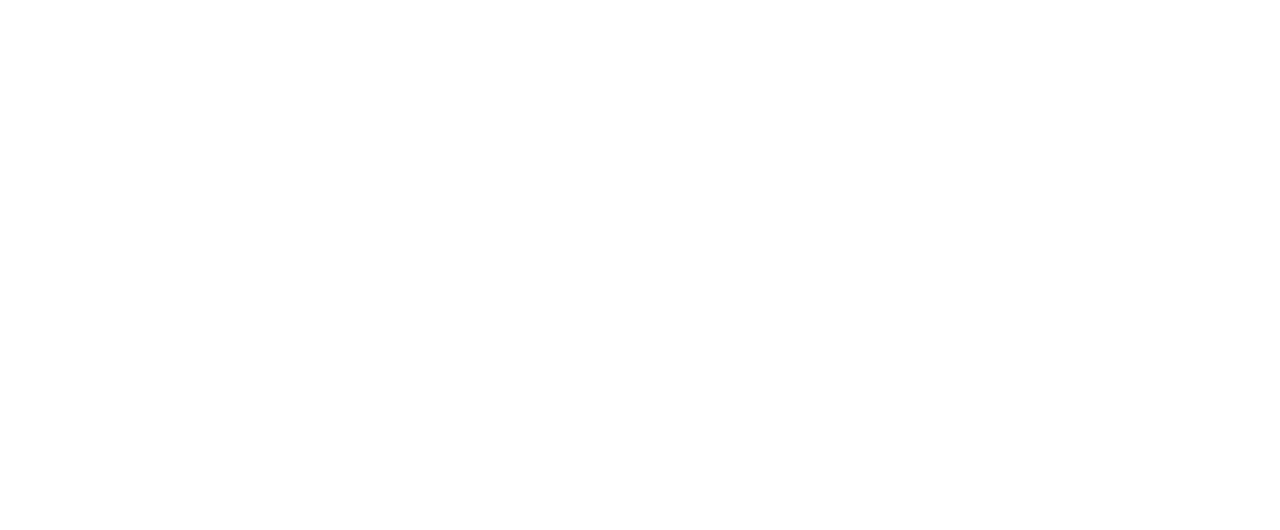
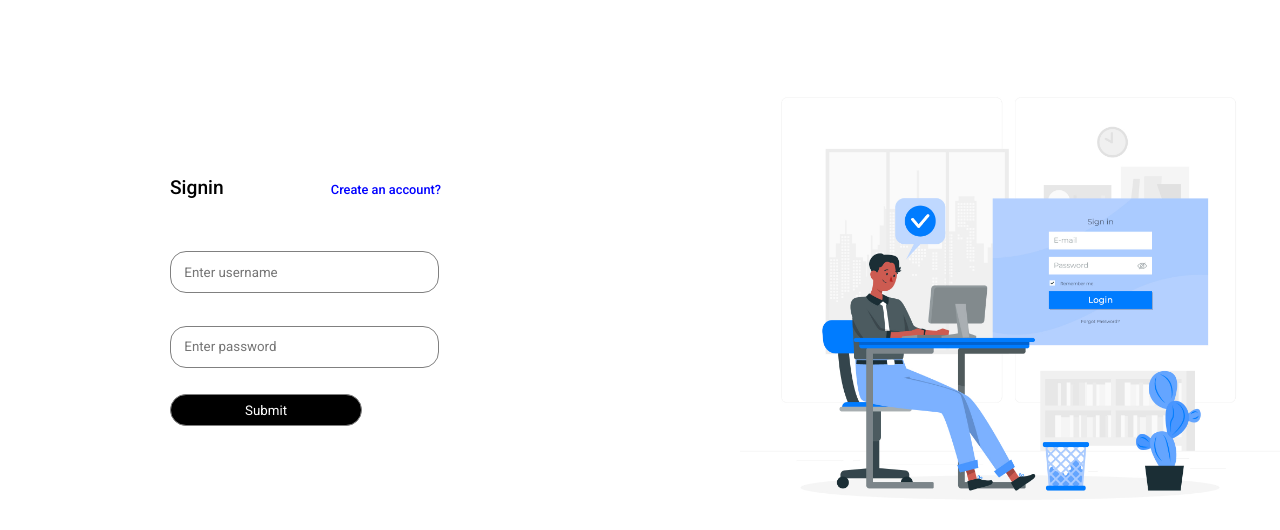
Before and after one commit to sms2002/mini_pro_frontend, a React (Create React App) app in the folder mini_pro_frontend/: page /login in a window 1280 px wide. Before the commit this address had no page. Shown: the top 530 px of the page. Built offline with nearby package versions, Linux system fonts and the light colour scheme.

Commit message:
signup and login completed

```diff
--- a/mini_pro_frontend/src/App.js
+++ b/mini_pro_frontend/src/App.js
@@ -2,12 +2,16 @@ import './App.css';
 import {Routes,Route} from 'react-router-dom'
 import Homepage from './Pages/Homepage';
 import SignupPage from './Pages/SignupPage';
+import LoginPage from './Pages/LoginPage';
+import Landing from './Pages/LandingPage';
 function App() {
   return (
     <div className="App">
       <Routes>
       <Route path='/' element={<Homepage/>}/>
       <Route path='/signup' element={<SignupPage/>}/>
+      <Route path='/login' element={<LoginPage/>}/>
+      <Route path='/landing' element={<Landing/>}/>
      </Routes>
     </div>
   );
--- a/mini_pro_frontend/src/Components/Landing/Landing.jsx
+++ b/mini_pro_frontend/src/Components/Landing/Landing.jsx
@@ -0,0 +1,11 @@
+import React from 'react'
+
+function Landing() {
+  return (
+    <div>
+      hi
+    </div>
+  )
+}
+
+export default Landing
--- /dev/null
+++ b/mini_pro_frontend/src/Components/Login/Login.css
@@ -0,0 +1,62 @@
+.loginContainer
+{
+    border: 0 solid #ebf0f5!important;
+    width: 40%;
+    display: flex;
+    flex-direction: column;
+    display: flex;
+    justify-content: center;
+
+}
+.loginmainContainer
+{
+    display: flex;
+    justify-content: space-around;
+    align-items: center;
+    margin-left: 5em;
+    margin-top: 10%;
+    transform: scale(1);
+}
+.loginHeader
+{
+    font-family: 'Roboto',sans-serif;
+    font-weight: 500;
+    font-size: 1.5vw;
+}
+.loginspanheader
+{
+    padding-left: 8em;
+    font-size: 1vw;
+    cursor: pointer;
+}
+.loginInputField
+{
+    border: 1px solid gray;
+    width: 50%;
+    margin-top: 1.5em;
+}
+.loginMiddleContainer
+{
+  padding-top: 2em;
+}
+.loginButton
+{
+    background-color: black;
+    color: white;
+    font-family: 'Roboto',sans-serif;
+    height: 2.5vw;
+    width: 40%;
+    cursor: pointer;
+}
+.loginImage
+{
+    width: 30%;
+    transform: scale(1.5);
+}
+.alertLogin
+{
+    margin-bottom:-2em;
+    margin-top: 1em;
+    width: 50%;
+
+}
--- /dev/null
+++ b/mini_pro_frontend/src/Components/Login/Login.jsx
@@ -0,0 +1,86 @@
+import React, { useState } from "react";
+import "./Login.css";
+import loginImage from "../../assets/login.jpg";
+import Alert from "@mui/material/Alert";
+import { baseUrl } from "../../access";
+import axios from "axios";
+import { useNavigate } from "react-router-dom";
+function Login() {
+  const navigate=useNavigate()
+  const [formValues, setFormValues] = useState({
+    username: "",
+    password: "",
+  });
+  const [showAlert, setshowAlert] = useState(false);
+  const [errorMessage, seterrorMessage] = useState('')
+  const handleChange = (e) => {
+    setFormValues({ ...formValues, [e.target.name]: e.target.value });
+    console.log(formValues);
+  };
+  function handleSubmit(e) {
+    e.preventDefault();
+    const data = {
+      "username": formValues.username,
+      "password": formValues.password,
+    };
+    axios.post(`${baseUrl}/api/auth/login/`,data)
+    .then(response => {
+      localStorage.setItem("userAccess",response.data.access)
+      navigate('/landing')
+      setshowAlert(false);
+    })
+    .catch(error => {
+      seterrorMessage(error.response.data.detail)
+      setshowAlert(true);
+    })
+  }
+  return (
+    <div className="loginmainContainer">
+      <div className="loginContainer">
+        {/*     border: 0 solid #ebf0f5!important; */}
+        <div className="loginTopContainer">
+          <div className="loginHeader">
+            Signin{" "}
+            <span onClick={()=>{navigate('/signup')}} className="loginspanheader" style={{ color: "blue" }}>
+              Create an account?
+            </span>
+          </div>
+          {showAlert&&<Alert className="alertLogin" severity="error">
+            {errorMessage}
+          </Alert>}
+        </div>
+        <div className="loginMiddleContainer">
+          <input
+            onChange={(e) => handleChange(e)}
+            type="text"
+            name="username"
+            autoComplete="on"
+            value={formValues.username}
+            className="loginInputField"
+            placeholder="Enter username"
+          />
+          <input
+            onChange={(e) => handleChange(e)}
+            type="password"
+            name="password"
+            autoComplete="on"
+            value={formValues.password}
+            className="loginInputField"
+            placeholder="Enter password"
+          />
+        </div>
+        <button
+          onClick={(e) => {
+            handleSubmit(e);
+          }}
+          className="loginButton"
+        >
+          Submit
+        </button>
+      </div>
+      <img src={loginImage} alt="" className="loginImage" />
+    </div>
+  );
+}
+
+export default Login;
--- a/mini_pro_frontend/src/Components/Signup/Signup.jsx
+++ b/mini_pro_frontend/src/Components/Signup/Signup.jsx
@@ -1,10 +1,11 @@
 import { React, useState, useEffect } from "react";
 import "./Signup.css";
-import signupImage from "../../assets/signup.jpg";
+import signupImage from '../../assets/signup1.jpg'
 import validator from "validator";
 import axios from "axios";
 import Alert from '@mui/material/Alert';
 import { access_token } from "../../access";
+import { useNavigate } from "react-router-dom";
 function Signup() {
   const [showAdditionalInfo, setShowAdditionalInfo] = useState(false);
   const [showList, setshowList] = useState(true);
@@ -16,6 +17,7 @@ function Signup() {
   const [selectedSkills, setselectedSkills] = useState([]);
   const [finalskillslist, setfinalskillslist] = useState('')
   const baseUrl = "http://127.0.0.1:8000";
+  const navigate=useNavigate();
   useEffect(() => {
     fetchData(access_token)
   }, []);
@@ -87,11 +89,36 @@ function Signup() {
     };
     axios.post(`${baseUrl}/api/auth/register/`,data)
     .then(response => {
-      console.log(response.data);
+      handleLogin()
     })
     .catch(error => {
-      console.error(error.response.data.email);
-      console.error(error.response.data.username);
+      if(error.response.data.username)
+      {
+        seterrorMessage(error.response.data.username);
+        setshowAlert(true);
+        setShowAdditionalInfo(false);
+      }
+      else{
+      seterrorMessage(error.response.data.email);
+      setshowAlert(true)
+      setShowAdditionalInfo(false);
+      }
+    });
+  }
+  function handleLogin()
+  {
+    const data={
+      "username":formValues.username,
+      "password":formValues.password,
+    }
+    axios.post(`${baseUrl}/api/auth/login/`,data)
+    .then(response => {
+      console.log(response.data)
+      localStorage.setItem("userAccess",response.data.access)
+      navigate('/landing')
+    })
+    .catch(error => {
+      alert(error.response.data)
     });
   }
   const handleNext = (e) => {
@@ -140,6 +167,7 @@ function Signup() {
               placeholder="Enter your username"
               autoComplete="on"
               required
+              value={formValues.username}
             />
             <input
               type="email"
@@ -148,6 +176,7 @@ function Signup() {
               placeholder="Enter your email"
               autoComplete="on"
               required
+              value={formValues.email}
             />
             <input
               onChange={(e) => handleChange(e)}
@@ -156,7 +185,9 @@ function Signup() {
               placeholder="Enter Password"
               autoComplete="on"
               required
+              value={formValues.password}
             />
+            <div className="already">Already have an account?<span onClick={()=>{navigate('/login')}} style={{color:'blue',paddingLeft:'0.5em',cursor:'pointer'}}>SignIn</span></div>
             <button
               className="nextButton"
               onClick={(e) => {
@@ -167,6 +198,7 @@ function Signup() {
               NEXT
             </button>
           </form>
+
         </div>
       )}
       {showAdditionalInfo && (
--- /dev/null
+++ b/mini_pro_frontend/src/Pages/LandingPage.jsx
@@ -0,0 +1,12 @@
+import React from 'react'
+import Landing from '../Components/Landing/Landing'
+
+function LandingPage() {
+  return (
+    <div>
+      <Landing/>
+    </div>
+  )
+}
+
+export default LandingPage
--- /dev/null
+++ b/mini_pro_frontend/src/Pages/LoginPage.jsx
@@ -0,0 +1,12 @@
+import React from 'react'
+import Login from '../Components/Login/Login'
+
+function LoginPage() {
+  return (
+    <div>
+      <Login/>
+    </div>
+  )
+}
+
+export default LoginPage
--- a/mini_pro_frontend/src/access.jsx
+++ b/mini_pro_frontend/src/access.jsx
@@ -1 +1,2 @@
 export const access_token="eyJhbGciOiJIUzI1NiIsInR5cCI6IkpXVCJ9.eyJ0b2tlbl90eXBlIjoiYWNjZXNzIiwiZXhwIjoxNzE1MTgzOTQ2LCJpYXQiOjE2ODM2NDc5NDYsImp0aSI6IjFmZmJmZDMzNmRiZTQyOWJhMmU4ODBjMjZjMDgxOGM2IiwidXNlcl9pZCI6ImFkbWluIn0.OPHZ-mYty_g7k1AUloDvG20j_7jHEKaZLXhb4yWtSdM"
+export const baseUrl="http://127.0.0.1:8000"
```
Also changed, not shown: mini_pro_frontend/src/assets/login.jpg (renamed from mini_pro_frontend/src/assets/signup.jpg), mini_pro_frontend/src/assets/signup1.jpg (added).
